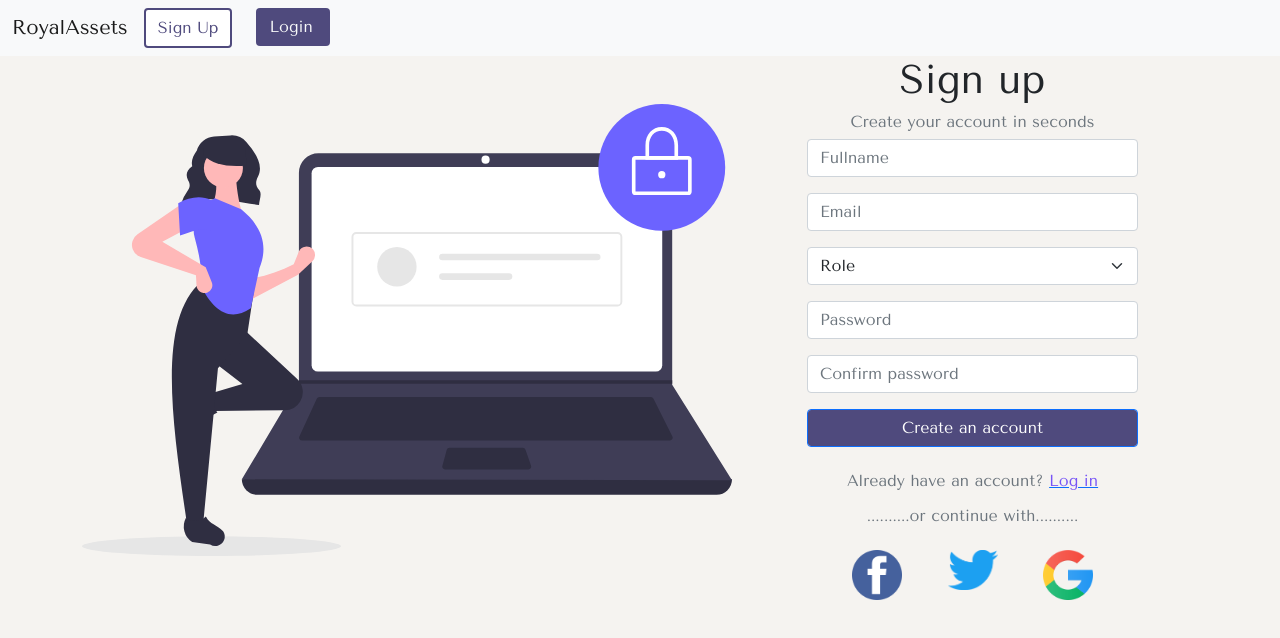
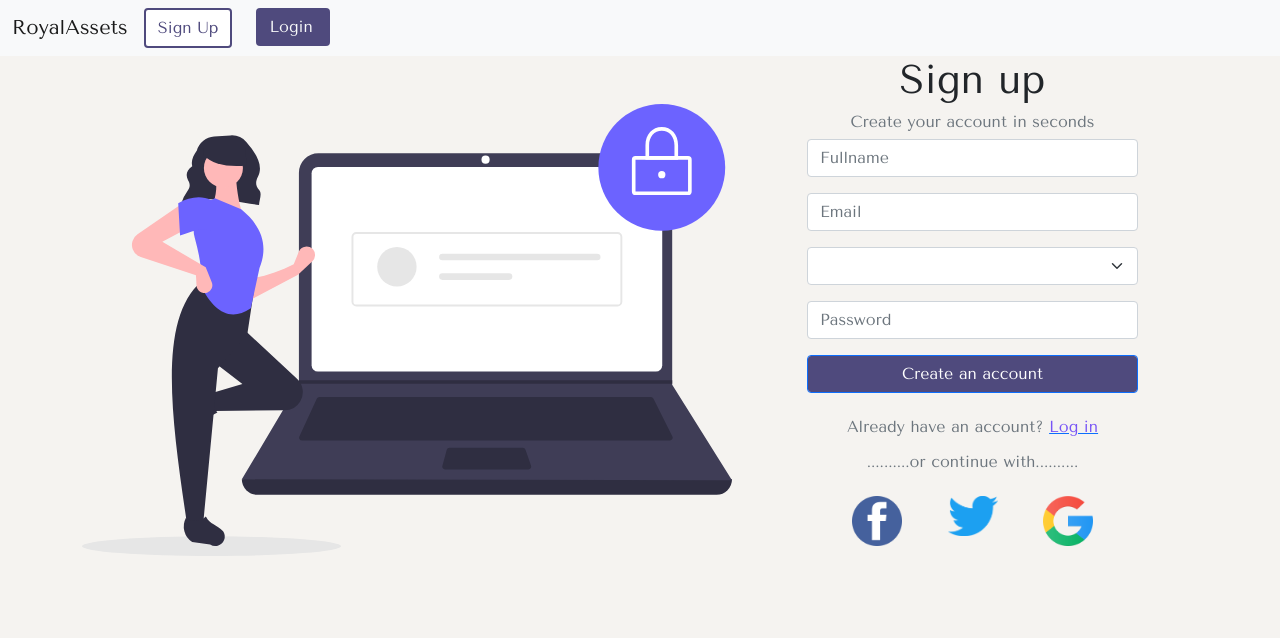
Before and after one commit to Mnubi/Royal-Assets, an Angular app: page /registration in a window 1280 px wide. Shown: the top 638 px of the page. Built offline with nearby package versions, Linux system fonts and the light colour scheme.

Commit message:
update changes

```diff
--- a/src/app/registration/registration.component.html
+++ b/src/app/registration/registration.component.html
@@ -13,31 +13,32 @@
           <h1>Sign up</h1>
           <h6 class="text-muted">Create your account in seconds</h6>
         </div>
-        <form >
+        <form [formGroup]="form" (submit)="submit()">
           <div class="mb-2 col-xs-4 ">
-            <input type="text" class="form-control" name="user" placeholder="Fullname">
+            <input formControlName="name" type="text" class="form-control" name="user" placeholder="Fullname">
           </div>
 
           <div class="mb-2 pt-2">
 
-            <input type="email" class="form-control" id="exampleInputEmail1" placeholder="Email">
+            <input formControlName="email" type="email" class="form-control" id="exampleInputEmail1" placeholder="Email">
 
           </div>
           <div class="input-group mb-2 pt-2">
-            <select class="form-select" id="">
+            <select formControlName="role" class="form-select" id="">
               <option class="text-muted" selected> <span class="text-muted"></span> Role</option>
+              <option value="1">Admin</option>
               <option value="1">Manager</option>
               <option value="2">Staff</option>
             </select>
           </div>
           <div class="mb-2 pt-2">
 
-            <input type="password" class="form-control" id="exampleInputPassword1" placeholder="Password">
+            <input formControlName="password" type="password" class="form-control" id="exampleInputPassword1" placeholder="Password">
           </div>
-          <div class="mb-2 pt-2">
+          <!-- <div class="mb-2 pt-2">
 
             <input type="password" class="form-control" id="exampleInputPassword1" placeholder="Confirm password">
-          </div>
+          </div> -->
           <div class="mb-2 pt-2">
             <button type="submit" class="btn btn-primary form-control">Create an account</button>
           </div>
--- a/src/app/registration/registration.component.ts
+++ b/src/app/registration/registration.component.ts
@@ -1,5 +1,8 @@
 
-import { Component, OnInit } from '@angular/core';
+import {Component, OnInit} from '@angular/core';
+import {FormBuilder, FormGroup} from '@angular/forms';
+import {HttpClient} from '@angular/common/http';
+import {Router} from '@angular/router';
 
 @Component({
   selector: 'app-registration',
@@ -7,13 +10,32 @@ import { Component, OnInit } from '@angular/core';
   styleUrls: ['./registration.component.css']
 })
 export class RegistrationComponent implements OnInit {
+  form!: FormGroup;
+
+  constructor(
+    private formBuilder: FormBuilder,
+    private http: HttpClient,
+    private router: Router
+  ) {
+  }
+
+  ngOnInit(): void {
+    this.form = this.formBuilder.group({
+      name: '',
+      email: '',
+      role: '',
+      password: ''
+    });
+  }
+
+  submit(): void {
+    console.log(this.form.getRawValue());
+
+  }
+}
 
 
-
-  constructor() { }
-
-  ngOnInit(): void {
-
-
-}
-}
+// submit(): void {
+//   this.http.post('http://localhost:8000/api/register', this.form.getRawValue())
+//     .subscribe(() => this.router.navigate(['/login']));
+// }
```
